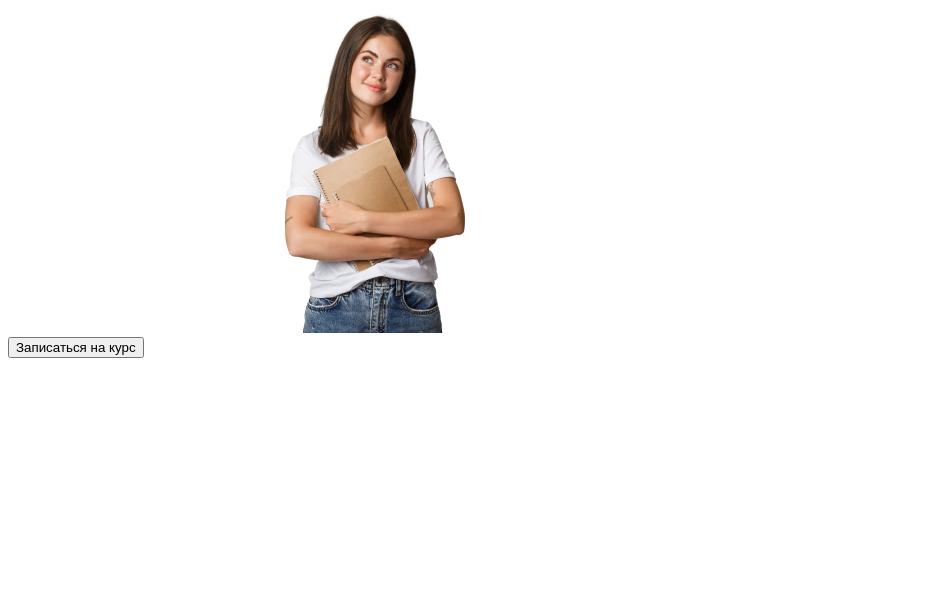
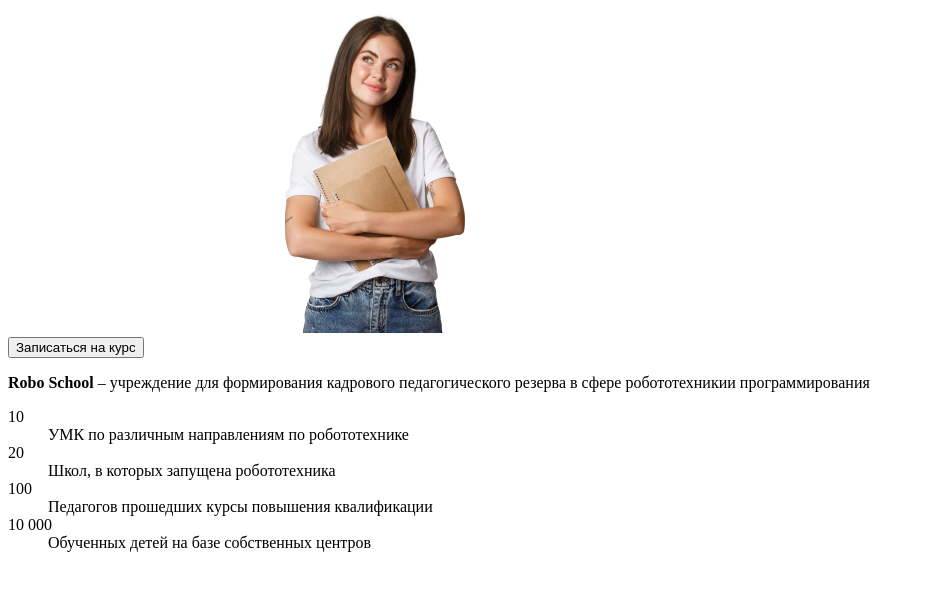
Before and after one commit to Nik-Gaydar/Robo.School, a plain HTML site: page index.html in a window 1280 px wide. Shown: the part 88-678 px from the top of the page, without its empty margins (0-925 px from the left). Drawn offline with Linux system fonts and the light colour scheme.

Commit message:
Added html for section 2

```diff
--- a/index.html
+++ b/index.html
@@ -26,7 +26,43 @@
     <button class="main-screen__action" type="button" id="main-screen__action">Записаться на курс</button>
   </section>
 
-  <section></section>
+  <section class="about" id="about">
+    <div class="about__wrapper">
+      <div class="about__text">
+        <p class="about__copy">
+          <b>Robo School</b> – учреждение для формирования кадрового педагогического резерва в сфере робототехникии программирования
+        </p>
+      </div>
+      <div class="about__facts">
+        <dl class="about__list">
+          <dt class="about__count">
+            10
+          </dt>
+          <dd class="about__achievement">
+            УМК по различным направлениям по робототехнике
+          </dd>
+          <dt class="about__count">
+            20
+          </dt>
+          <dd class="about__achievement">
+            Школ, в которых запущена робототехника
+          </dd>
+          <dt class="about__count">
+            100
+          </dt>
+          <dd class="about__achievement">
+            Педагогов прошедших курсы повышения квалификации
+          </dd>
+          <dt class="about__count">
+            10 000
+          </dt>
+          <dd class="about__achievement">
+            Обученных детей на базе собственных центров
+          </dd>
+        </dl>
+      </div>
+    </div>
+  </section>
   <section></section>
   <section></section>
   <section></section>
```
